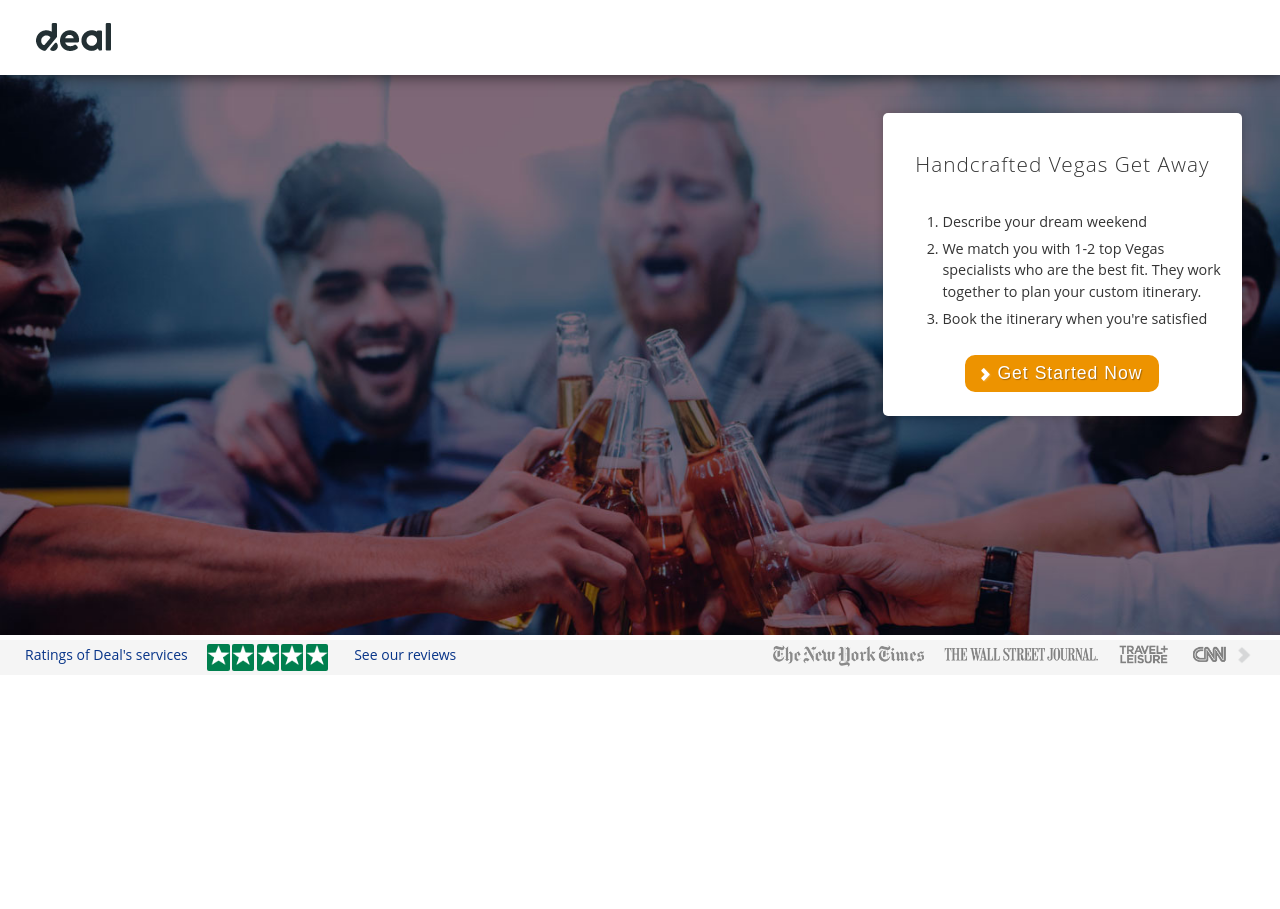
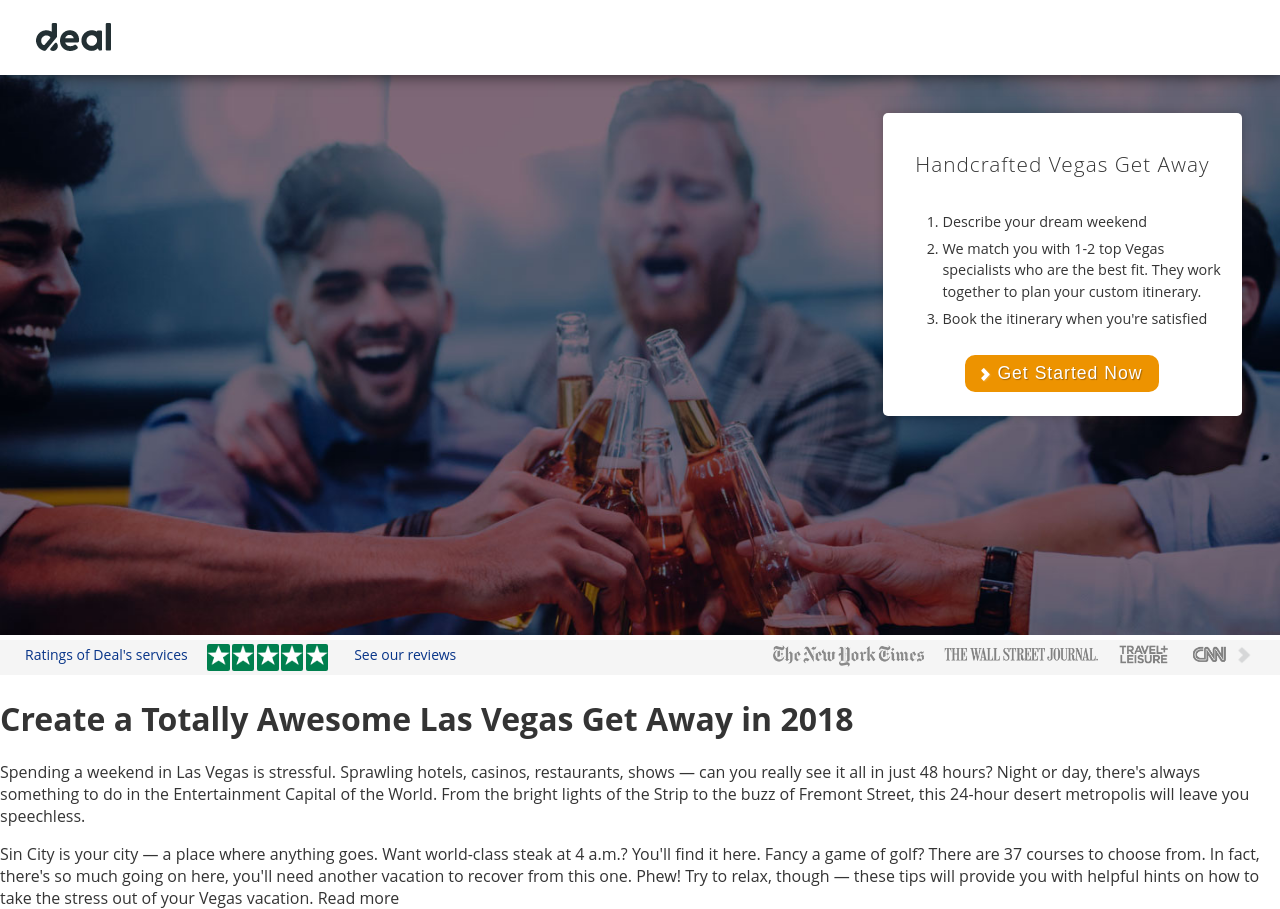
Before and after one commit to alexdebert/deal-project, a React (Create React App) app: page / in a window 1280 px wide. Before the commit the page ends 800 px from the top, so only its background shows below. Built offline with nearby package versions, Linux system fonts and the light colour scheme.

Commit message:
Summary component - Constants file

```diff
--- /dev/null
+++ b/src/components/summary/Summary.jsx
@@ -0,0 +1,26 @@
+/**
+ * @overview Summary.
+ */
+
+//Core
+import React from 'react'
+
+//Constants
+import * as constants from '../../constants/content'
+
+const Summary = () => {
+	const title = constants.SUMMARY_TITLE
+	const firstParagraph = constants.SUMMARY_FIRST_PARAGRAPH
+	const secondParagraph = constants.SUMMARY_SECOND_PARAGRAPH
+	const readMore = constants.READ_MORE
+
+	return (
+		<div className="summary-wrapper">
+			<h1>{title}</h1>
+			<p>{firstParagraph}</p>
+			<span>{secondParagraph}</span> <a>{readMore}</a>
+		</div>
+	)
+}
+
+export default Summary
--- /dev/null
+++ b/src/constants/content.js
@@ -0,0 +1,15 @@
+//Main constants
+export const READ_MORE = `Read more`
+export const SEE_REVIEW = `See our reviews`
+
+//Summary component
+export const SUMMARY_TITLE = `Create a Totally Awesome Las Vegas Get Away in 2018`
+export const SUMMARY_FIRST_PARAGRAPH = `Spending a weekend in Las Vegas is stressful. Sprawling hotels, casinos, restaurants, shows — can you really see it all in just 48 hours? Night or day, there's always something to do in the Entertainment Capital of the World. From the bright lights of the Strip to the buzz of Fremont Street, this 24-hour desert metropolis will leave you speechless.`
+export const SUMMARY_SECOND_PARAGRAPH = `Sin City is your city — a place where anything goes. Want world-class steak at 4 a.m.? You'll find it here. Fancy a game of golf? There are 37 courses to choose from. In fact, there's so much going on here, you'll need another vacation to recover from this one. Phew! Try to relax, though — these tips will provide you with helpful hints on how to take the stress out of your Vegas vacation.`
+
+//Vegas Box component
+export const VEGAS_BOX_TITLE = `Handcrafted Vegas Get Away`
+export const VEGAS_BOXLIST_ITEM_1 = `Describe your dream weekend`
+export const VEGAS_BOXLIST_ITEM_2 = `We match you with 1-2 top Vegas specialists who are the best fit. They work together to plan your custom itinerary.`
+export const VEGAS_BOXLIST_ITEM_3 = `Book the itinerary when you're satisfied`
+export const VEGAS_BOXLIST_BUTTON_TEXT = `Get Started Now`
--- a/src/containers/home/Home.jsx
+++ b/src/containers/home/Home.jsx
@@ -9,6 +9,7 @@ import React from 'react'
 import HeroImage from '../../components/heroImage/HeroImage'
 import BannerInformation from '../../components/bannerInformation/BannerInformation'
 import VegasBox from '../vegasBox/VegasBox'
+import Summary from '../../components/summary/Summary'
 
 //Styles
 import './Home.scss'
@@ -18,6 +19,7 @@ const Home = () => (
 		<HeroImage />
 		<BannerInformation />
 		<VegasBox />
+		<Summary />
 	</div>
 )
 
--- a/src/containers/ratingSections/RatingSections.jsx
+++ b/src/containers/ratingSections/RatingSections.jsx
@@ -9,6 +9,9 @@ import React, {Component} from 'react'
 import RatingInformation from '../ratingInformation/RatingInformation'
 import StarList from '../../components/starList/StarList'
 import WidgetReview from '../widgetReview/WidgetReview'
+
+//Constants
+import * as constants from '../../constants/content'
 
 //Styles
 import './RatingSections.scss'
@@ -37,13 +40,14 @@ class RatingSection extends Component{
 	}
 
 	render() {
+		const seeReviews = constants.SEE_REVIEW
 		return (
 			<div id="rating-sections-wrapper">
 				<RatingInformation />
 				<div className="widget-review-action" onClick={this.showWidget}>
 					<StarList length={5} className="star-green"/>
 					<div>
-						<span>See our reviews</span>
+						<span>{seeReviews}</span>
 					</div>
 				</div>
 				{ this.state.isWidgetVisible ? <WidgetReview hideWidget={this.hideWidget} /> : null }
--- a/src/containers/vegasBox/VegasBox.jsx
+++ b/src/containers/vegasBox/VegasBox.jsx
@@ -7,6 +7,9 @@ import React, {Component} from 'react'
 
 //Styles
 import './VegasBox.scss'
+
+//Constants
+import * as constants from '../../constants/content'
 
 class VegasBox extends Component {
 	constructor() {
@@ -24,20 +27,25 @@ class VegasBox extends Component {
 
 	render () {
 		let hidden = this.state.isVisible ? '' : 'hidden'
+		const title = constants.VEGAS_BOX_TITLE
+		const item1 = constants.VEGAS_BOXLIST_ITEM_1
+		const item2 = constants.VEGAS_BOXLIST_ITEM_2
+		const item3 = constants.VEGAS_BOXLIST_ITEM_3
+		const buttonText = constants.VEGAS_BOXLIST_BUTTON_TEXT
 
 		return (
 			<div id="vegas-box-wrapper">
 				<div onClick={() => this.toggleList()} className="vegas-box-headline">
-					<h2>Handcrafted Vegas Get Away</h2>
+					<h2>{title}</h2>
 				</div>
 				<div className={`vegas-box-list ${hidden}`}>
 					<ol>
-						<li>Describe your dream weekend</li>
-						<li>We match you with 1-2 top Vegas specialists who are the best fit. They work together to plan your custom itinerary.</li>
-						<li>{"Book the itinerary when you're satisfied"}</li>
+						<li>{item1}</li>
+						<li>{item2}</li>
+						<li>{item3}</li>
 					</ol>
 					<button className="vegas-box-button">
-						Get Started Now
+						{buttonText}
 					</button>
 				</div>
 			</div>
```
Also changed, not shown: src/components/summary/Summary.scss (added).
